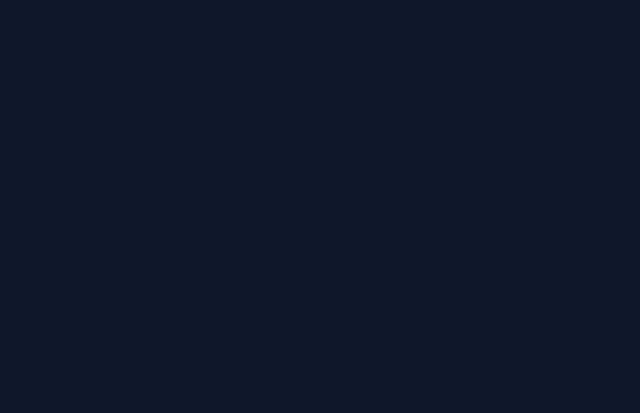
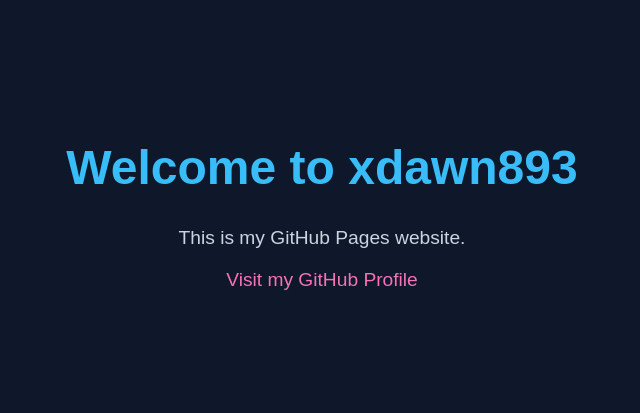
Before and after one commit to dawnX893/dawnX893.github.io, a plain HTML site: page index.html in a window 1280 px wide. Shown: the whole page, without its empty margins (318-958 px from the left). Drawn offline with Linux system fonts and the light colour scheme.

Commit message:
Update index.html

```diff
--- a/index.html
+++ b/index.html
@@ -1,4 +1,3 @@
-
 <!DOCTYPE html>
 <html lang="en">
 <head>
@@ -23,4 +22,16 @@
     }
     a {
       color: #f472b6;
-      text-decora
+      text-decoration: none;
+    }
+    a:hover {
+      text-decoration: underline;
+    }
+  </style>
+</head>
+<body>
+  <h1>Welcome to xdawn893</h1>
+  <p>This is my GitHub Pages website.</p>
+  <p><a href="https://github.com/dawnX893" target="_blank">Visit my GitHub Profile</a></p>
+</body>
+</html>
```
